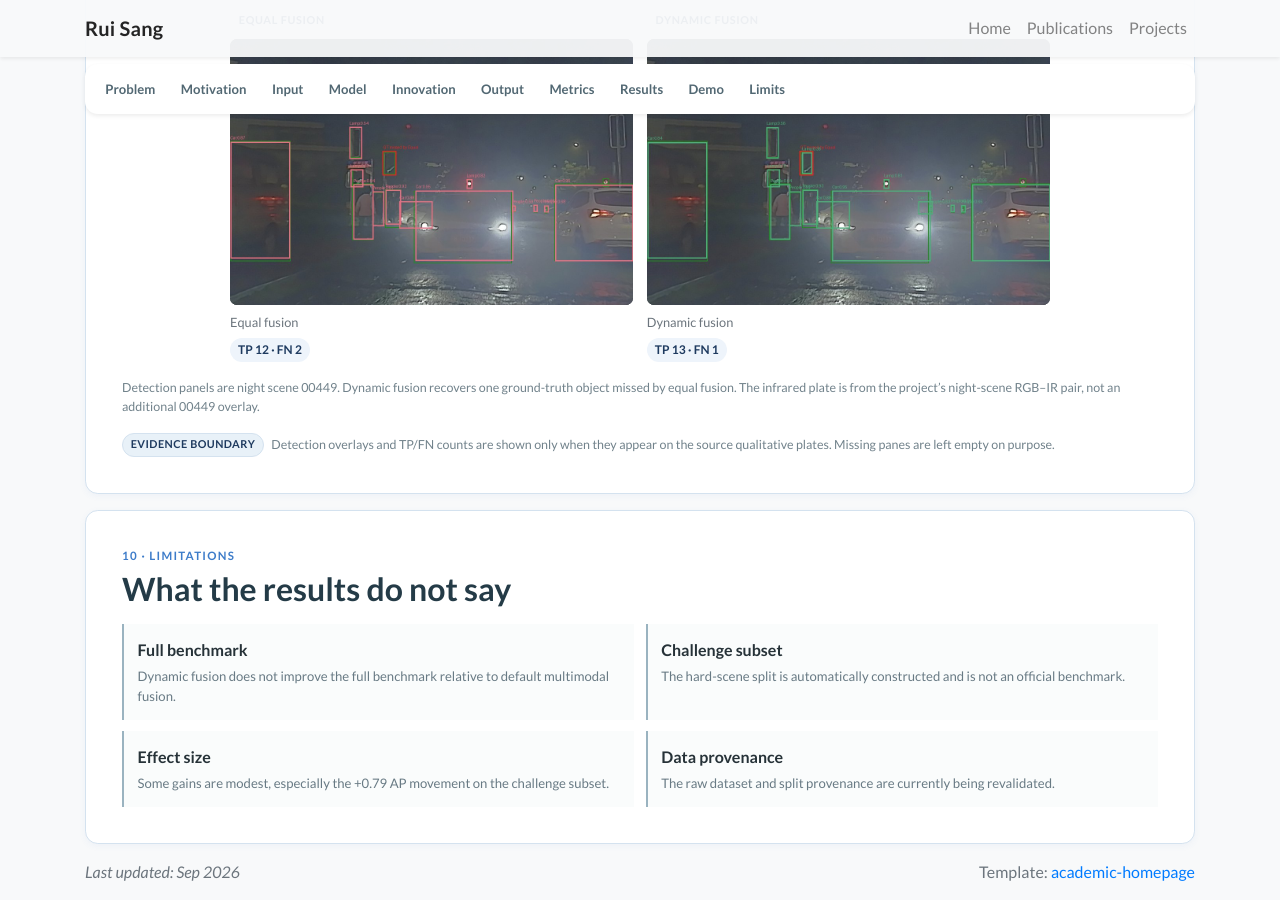
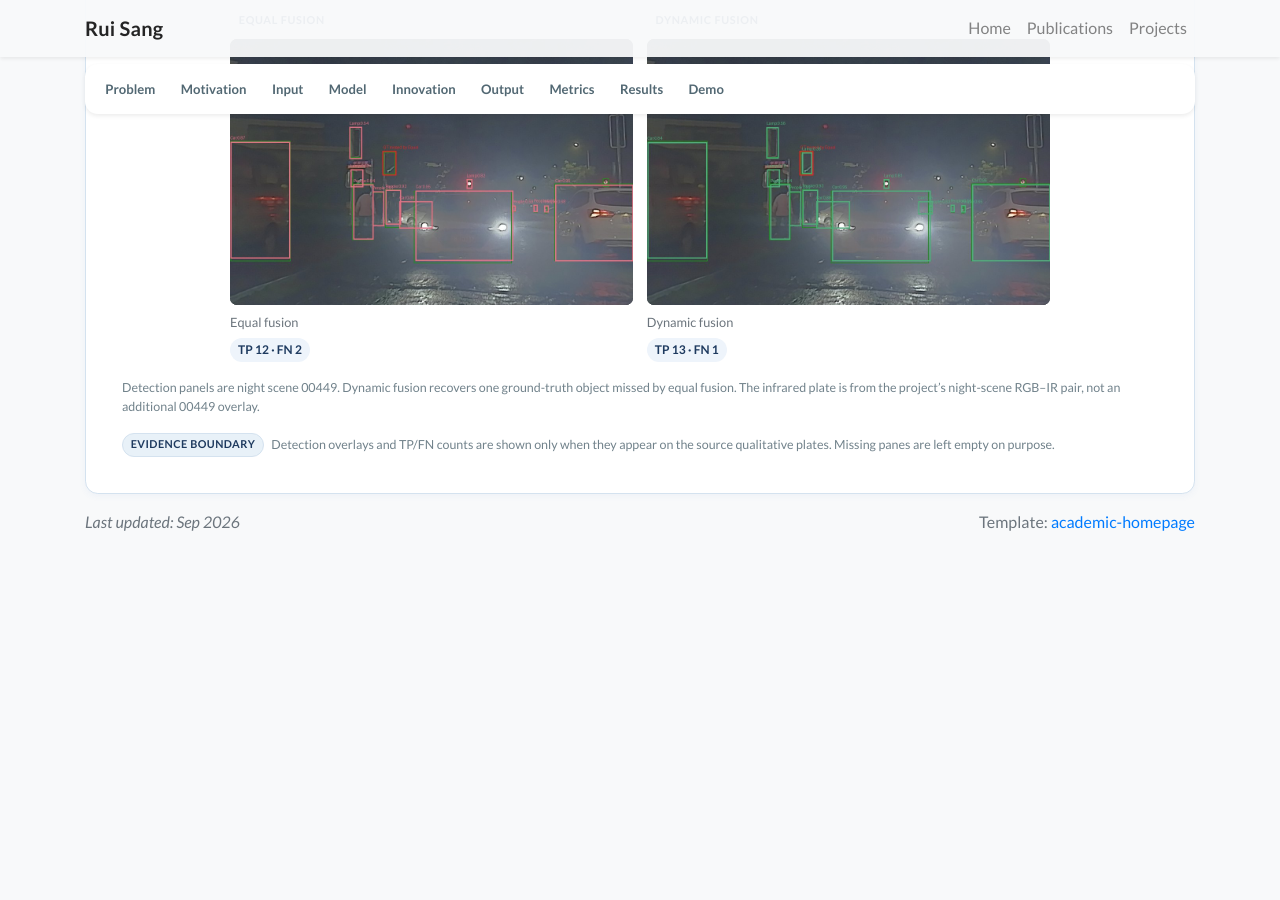
Before and after one commit to richael-sang/richael-sang.github.io, a Jekyll site: the page built from _projects/infrared-visible.md, in a window 1280 px wide and 900 px high, scrolled down 7268 px. Built offline with Jekyll 4.4.1, drawn with Linux system fonts in a browser that asks for light colours; nearby versions of some CDN libraries; a style sheet for code colours, icons or effects is not loaded; after the commit the page ends 7819 px from its top, so only the background shows below that.

Commit message:
Remove the limitations section from the RGB–IR project page.
Co-authored-by: Cursor <cursoragent@cursor.com>

```diff
--- a/_projects/infrared-visible.md
+++ b/_projects/infrared-visible.md
@@ -71,9 +71,6 @@ section_nav:
 - id: qualitative-demo
   label: Demo
   label_zh: 演示
-- id: limitations
-  label: Limits
-  label_zh: 局限
 ---
 
 <section class="project-section" id="problem">
@@ -353,14 +350,3 @@ section_nav:
   </div>
   <p class="source-line"><span class="evidence-chip">{% include i18n.html en="Evidence boundary" zh="证据边界" %}</span> {% include i18n.html en=site.data.rgbir_demo.note_default zh=site.data.rgbir_demo.note_default_zh %}</p>
 </section>
-
-<section class="project-section" id="limitations">
-  {% include i18n.html tag="div" class="section-kicker" en="10 · Limitations" zh="10 · 局限" %}
-  {% include i18n.html tag="h2" en="What the results do not say" zh="结果没有说明什么" %}
-  <div class="objective-list">
-    <div>{% include i18n.html tag="strong" en="Full benchmark" zh="全基准" %}{% include i18n.html tag="span" en="Dynamic fusion does not improve the full benchmark relative to default multimodal fusion." zh="相对默认多模态融合，动态融合没有提升全基准结果。" %}</div>
-    <div>{% include i18n.html tag="strong" en="Challenge subset" zh="挑战子集" %}{% include i18n.html tag="span" en="The hard-scene split is automatically constructed and is not an official benchmark." zh="困难场景划分是自动构造的，不是官方基准。" %}</div>
-    <div>{% include i18n.html tag="strong" en="Effect size" zh="效应量" %}{% include i18n.html tag="span" en="Some gains are modest, especially the +0.79 AP movement on the challenge subset." zh="部分增益有限，尤其是挑战子集上 +0.79 AP。" %}</div>
-    <div>{% include i18n.html tag="strong" en="Data provenance" zh="数据来源" %}{% include i18n.html tag="span" en="The raw dataset and split provenance are currently being revalidated." zh="原始数据集与划分来源目前仍在复核。" %}</div>
-  </div>
-</section>
```
